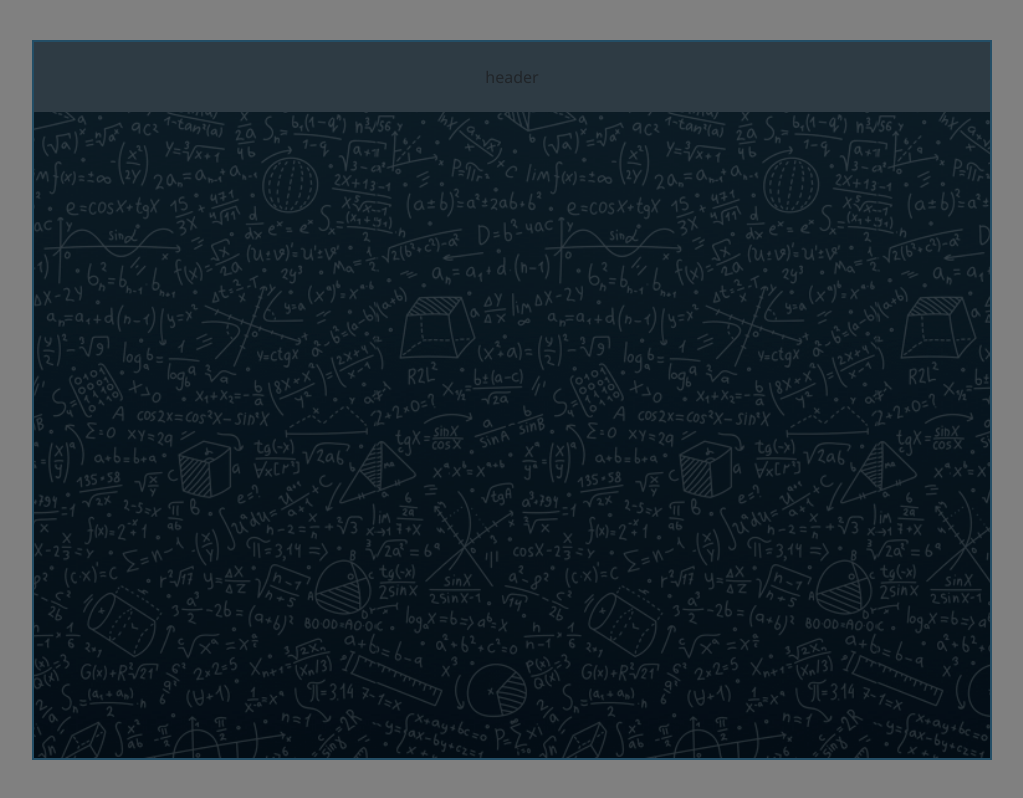
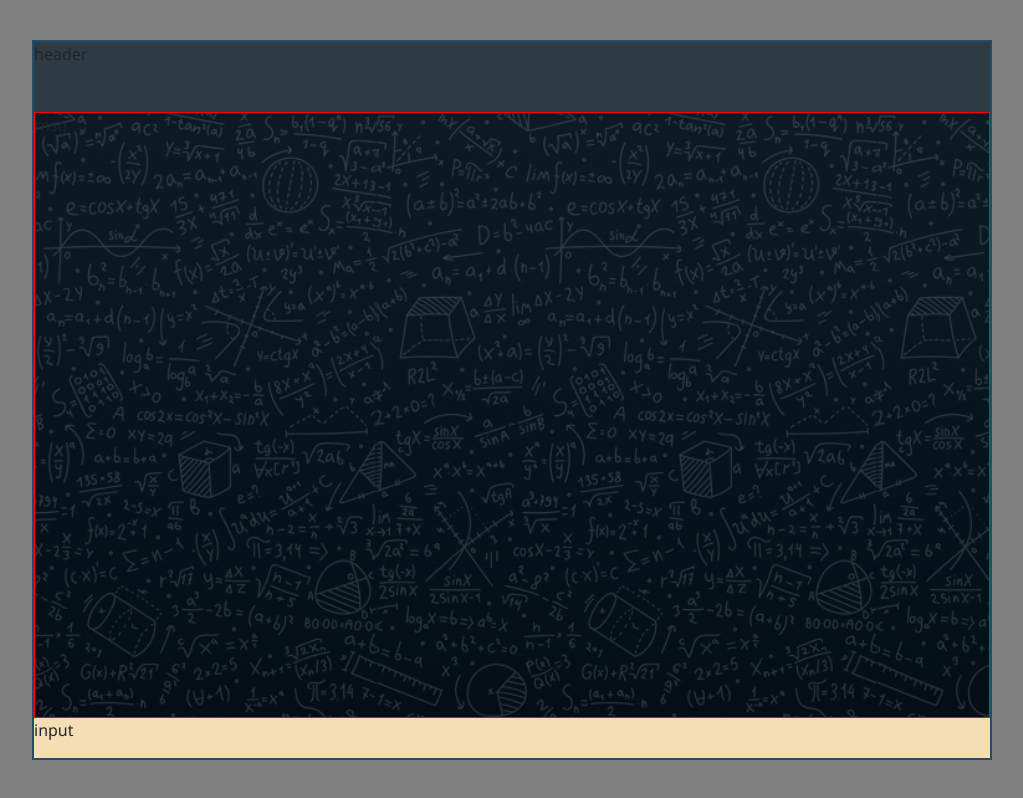
Before and after one commit to mansourehmah/telegram-chat-page, a React (Create React App) app: page / in a window 1280 px wide. Shown: the whole page, without its empty margins (128-1151 px from the left). Built offline with nearby package versions, Linux system fonts and the light colour scheme.

Commit message:
add inputMassage & massageWrapper component

```diff
--- a/src/assets/style/master.scss
+++ b/src/assets/style/master.scss
@@ -20,5 +20,13 @@
             background-color: #2e3b44;
             cursor: pointer;
         }
+        .massageWrapper {
+            height: 100%;
+            border: 1px solid red;
+        }
+        .inputMassage {
+            background-color: wheat;
+            min-height: 40px;
+        }
     }
 }
--- a/src/components/ChatPage.jsx
+++ b/src/components/ChatPage.jsx
@@ -1,11 +1,15 @@
 import Header from "./Header";
+import InputMassage from "./InputMassage";
+import MassageWrapper from "./MassageWrapper";
 
 function chatPage() {
 
     // const open = useSelector(state => state.chatPage.open)
     return (
-        <div className="chatPage col-9 p-0">
+        <div className="chatPage col-9 p-0 d-flex justify-content-center flex-column">
             <Header />
+            <MassageWrapper />
+            <InputMassage />
         </div>
     );
 }
--- a/src/components/Header.jsx
+++ b/src/components/Header.jsx
@@ -1,7 +1,7 @@
 function Header() {
     return (
-        <div className="header col-12 d-flex justify-content-center align-items-center">
-header
+        <div className="header">
+            header
         </div>
     );
 }
--- /dev/null
+++ b/src/components/InputMassage.jsx
@@ -0,0 +1,9 @@
+function InputMassage() {
+    return (
+        <div className="inputMassage">
+            input
+        </div>
+    );
+}
+
+export default InputMassage;
--- /dev/null
+++ b/src/components/MassageWrapper.jsx
@@ -0,0 +1,9 @@
+function MassageWrapper() {
+    return (
+        <div className="massageWrapper">
+            msg
+        </div>
+    );
+}
+
+export default MassageWrapper;
```
